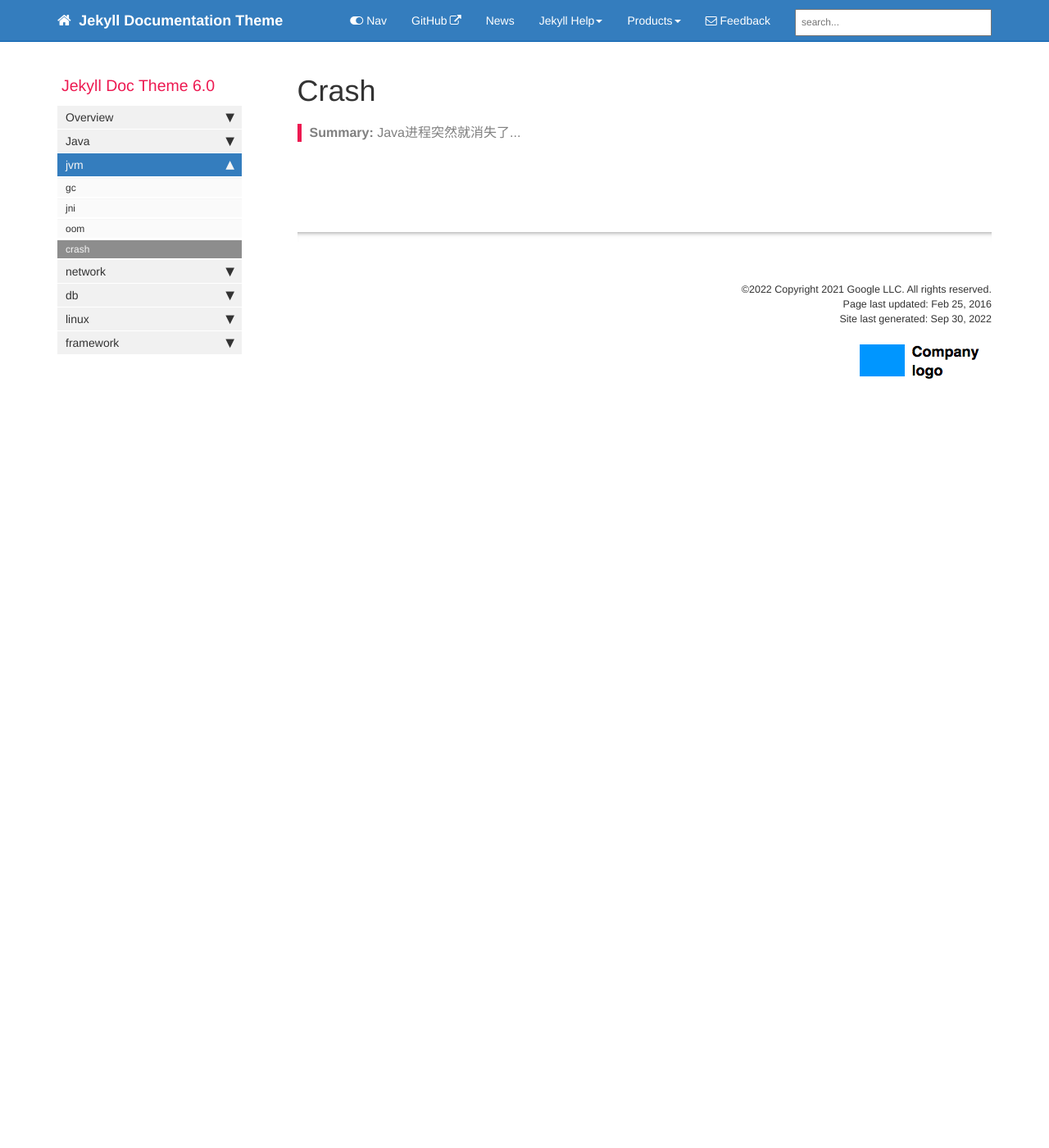
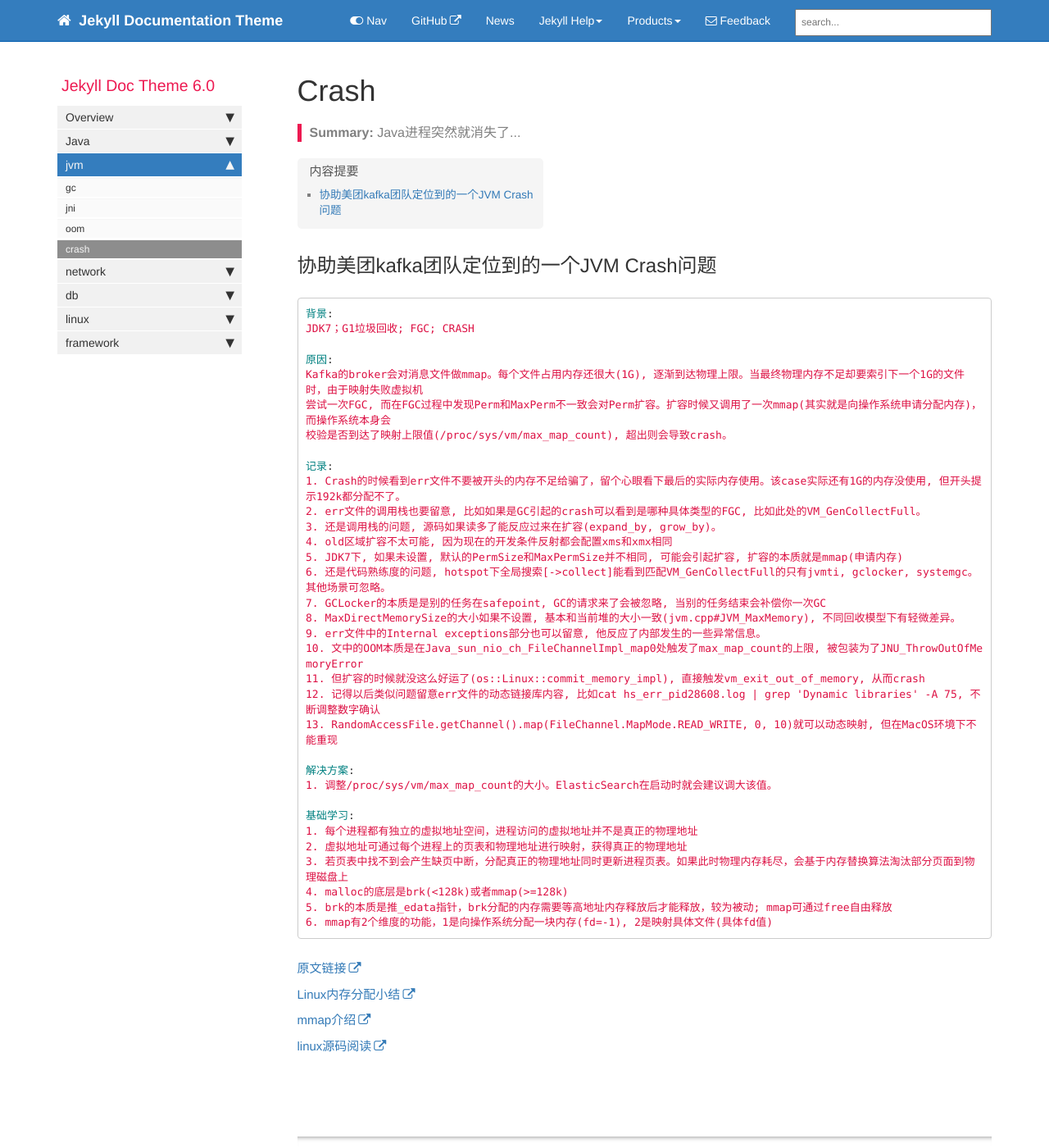
Before and after one commit to sustbeckham/reunion, a Jekyll site: the page built from pages/jvm/jvm_crash.md, in a window 1280 px wide and 1400 px high. Shown: the whole window at 82% size. Built offline with Jekyll 4.4.1, drawn with Linux system fonts in a browser that asks for light colours; comment, search, counter and statistics services are not loaded.

Commit message:
update:协助美团kafka团队定位到的一个JVM Crash问题

````diff
--- a/pages/jvm/jvm_crash.md
+++ b/pages/jvm/jvm_crash.md
@@ -7,4 +7,50 @@ permalink: jvm_crash.html
 folder: jvm
 ---
 
+## 协助美团kafka团队定位到的一个JVM Crash问题
+
+```yaml
+背景:
+JDK7；G1垃圾回收; FGC; CRASH
+
+原因:
+Kafka的broker会对消息文件做mmap。每个文件占用内存还很大(1G), 逐渐到达物理上限。当最终物理内存不足却要索引下一个1G的文件时，由于映射失败虚拟机
+尝试一次FGC, 而在FGC过程中发现Perm和MaxPerm不一致会对Perm扩容。扩容时候又调用了一次mmap(其实就是向操作系统申请分配内存)，而操作系统本身会
+校验是否到达了映射上限值(/proc/sys/vm/max_map_count), 超出则会导致crash。
+
+记录:
+1. Crash的时候看到err文件不要被开头的内存不足给骗了，留个心眼看下最后的实际内存使用。该case实际还有1G的内存没使用, 但开头提示192k都分配不了。
+2. err文件的调用栈也要留意, 比如如果是GC引起的crash可以看到是哪种具体类型的FGC, 比如此处的VM_GenCollectFull。
+3. 还是调用栈的问题, 源码如果读多了能反应过来在扩容(expand_by, grow_by)。
+4. old区域扩容不太可能, 因为现在的开发条件反射都会配置xms和xmx相同
+5. JDK7下, 如果未设置, 默认的PermSize和MaxPermSize并不相同, 可能会引起扩容, 扩容的本质就是mmap(申请内存)
+6. 还是代码熟练度的问题, hotspot下全局搜索[->collect]能看到匹配VM_GenCollectFull的只有jvmti, gclocker, systemgc。其他场景可忽略。
+7. GCLocker的本质是是别的任务在safepoint, GC的请求来了会被忽略, 当别的任务结束会补偿你一次GC
+8. MaxDirectMemorySize的大小如果不设置, 基本和当前堆的大小一致(jvm.cpp#JVM_MaxMemory), 不同回收模型下有轻微差异。
+9. err文件中的Internal exceptions部分也可以留意, 他反应了内部发生的一些异常信息。
+10. 文中的OOM本质是在Java_sun_nio_ch_FileChannelImpl_map0处触发了max_map_count的上限, 被包装为了JNU_ThrowOutOfMemoryError
+11. 但扩容的时候就没这么好运了(os::Linux::commit_memory_impl), 直接触发vm_exit_out_of_memory, 从而crash
+12. 记得以后类似问题留意err文件的动态链接库内容, 比如cat hs_err_pid28608.log | grep 'Dynamic libraries' -A 75, 不断调整数字确认
+13. RandomAccessFile.getChannel().map(FileChannel.MapMode.READ_WRITE, 0, 10)就可以动态映射, 但在MacOS环境下不能重现
+
+解决方案:
+1. 调整/proc/sys/vm/max_map_count的大小。ElasticSearch在启动时就会建议调大该值。
+
+基础学习:
+1. 每个进程都有独立的虚拟地址空间，进程访问的虚拟地址并不是真正的物理地址
+2. 虚拟地址可通过每个进程上的页表和物理地址进行映射，获得真正的物理地址
+3. 若页表中找不到会产生缺页中断，分配真正的物理地址同时更新进程页表。如果此时物理内存耗尽，会基于内存替换算法淘汰部分页面到物理磁盘上
+4. malloc的底层是brk(<128k)或者mmap(>=128k)
+5. brk的本质是推_edata指针，brk分配的内存需要等高地址内存释放后才能释放，较为被动; mmap可通过free自由释放
+6. mmap有2个维度的功能，1是向操作系统分配一块内存(fd=-1), 2是映射具体文件(具体fd值)
+```
+
+[原文链接](https://heapdump.cn/article/96265)
+
+[Linux内存分配小结](https://www.cnblogs.com/sky-heaven/p/10005642.html)
+
+[mmap介绍](https://www.cnblogs.com/arnoldlu/p/8330785.html)
+
+[linux源码阅读](https://elixir.bootlin.com/linux/v5.5-rc2/source)
+
 {% include links.html %}
````
Also changed, not shown: pages/java/java_classloader.md (+1 -1 lines), pages/jvm/jvm_gc.md (+1 -2 lines).
